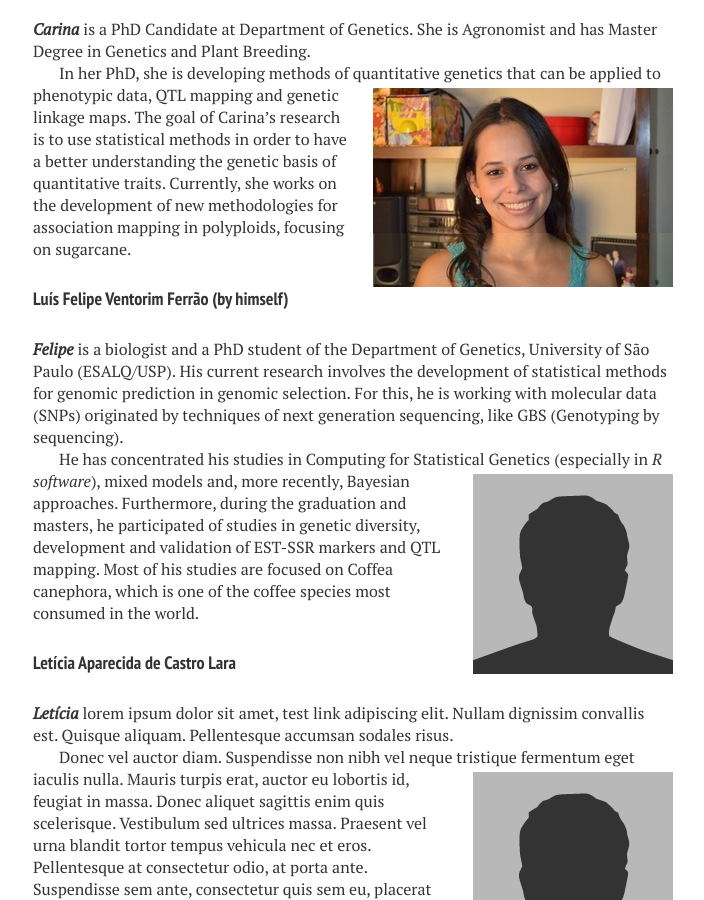
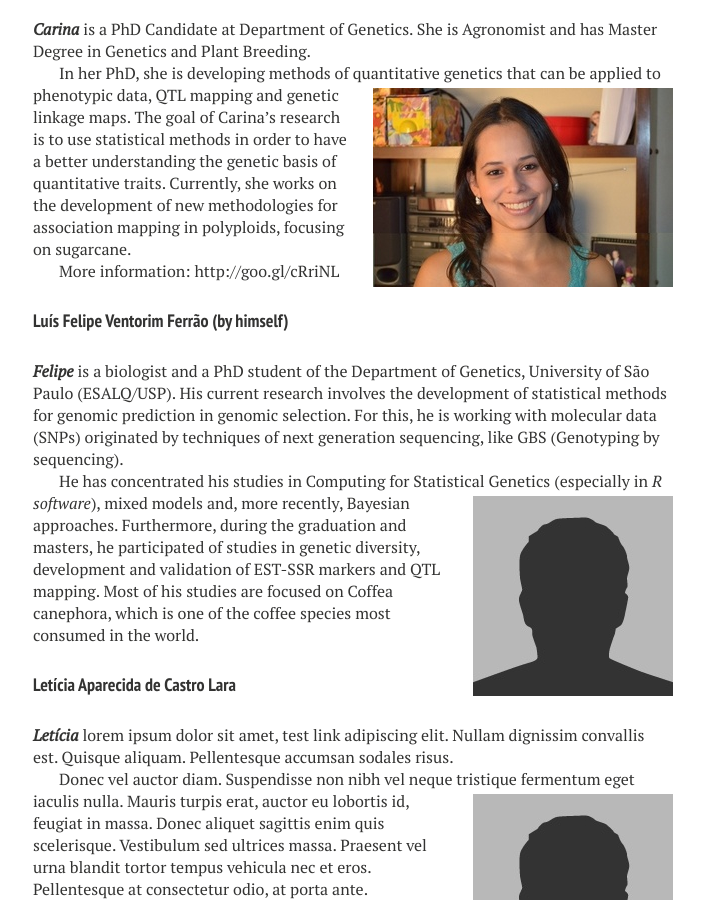
Before and after one commit to dayedepps/statgen-esalq, a Jekyll site: the page built from people.md, in a window 1280 px wide and 900 px high, scrolled down 3342 px. Shown: the whole window, without its empty margins (287-991 px from the left). Built offline with Jekyll 4.4.1, drawn with Linux system fonts in a browser that asks for light colours; nearby versions of some CDN libraries.

Commit message:
Including Carina's Lattes CV

```diff
--- a/people.md
+++ b/people.md
@@ -138,6 +138,7 @@ order to have a better understanding the genetic basis of quantitative
 traits. Currently, she works on the development of new methodologies for
 association mapping in polyploids, focusing on sugarcane.
 
+More information: http://goo.gl/cRriNL
 
 #### Luís Felipe Ventorim Ferrão (by himself)
 
```
Also changed, not shown: .#people.md (deleted, +0 -1 lines), 1 other file.
